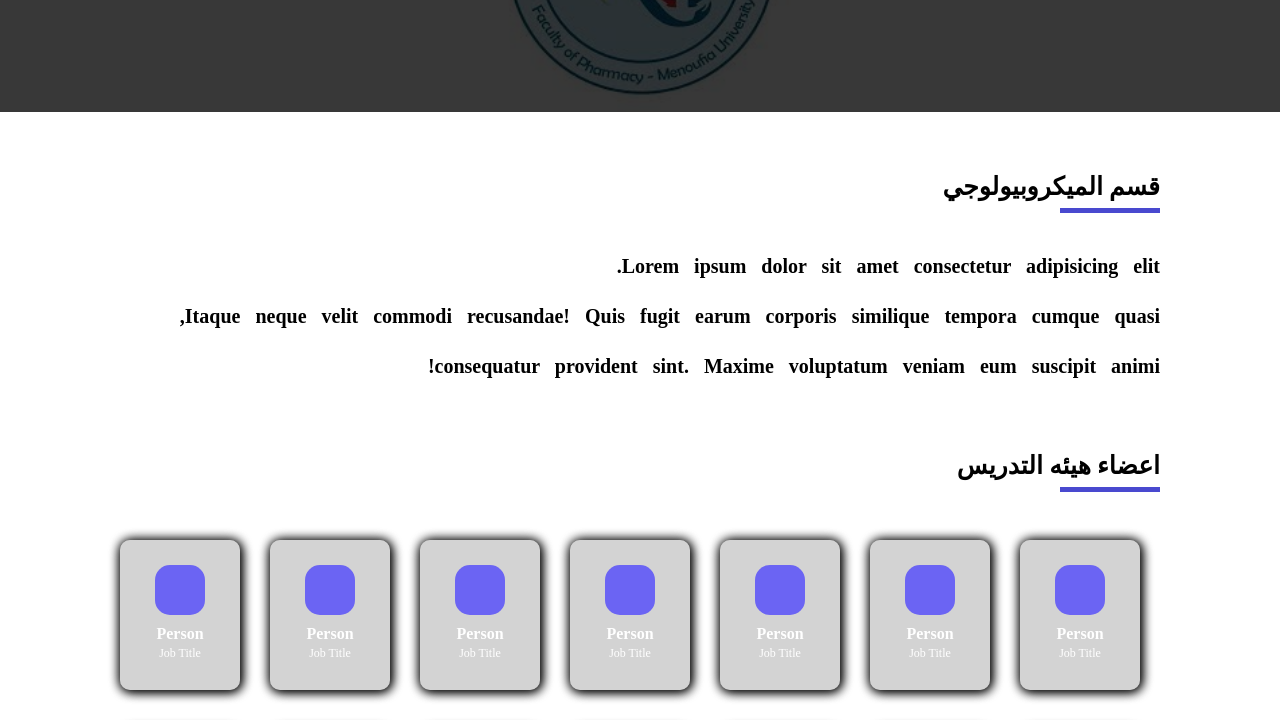
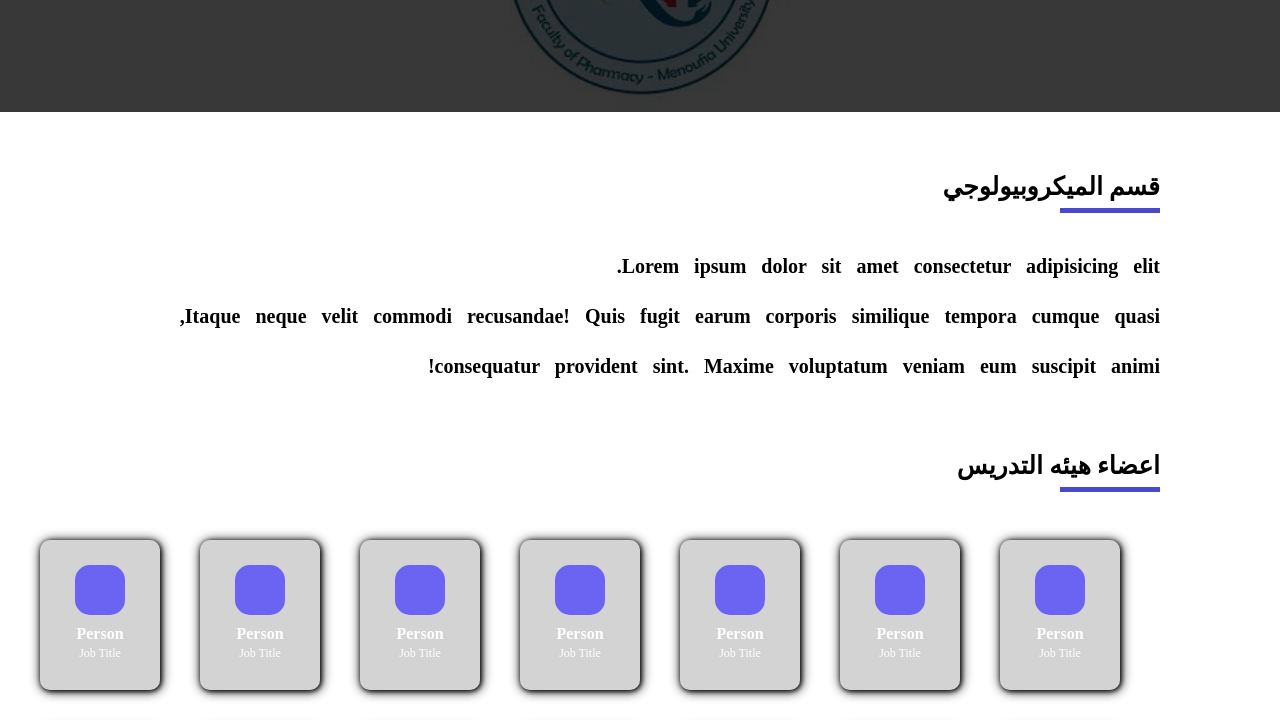
Before and after one commit to AbuhatabX/micro, a plain HTML site: page index.html in a window 1280 px wide. Shown: the part 435-1162 px from the top of the page. Drawn offline with Linux system fonts and the light colour scheme.

Commit message:
Update style.css

```diff
--- a/style.css
+++ b/style.css
@@ -185,6 +185,7 @@ header{
     display: flex;
     flex-wrap: wrap;
     align-items: center;
+    justify-content: center;
     width: 100%;
 }
 /* doctors card */
@@ -194,8 +195,8 @@ header{
     width: 120px;
     height: 150px;
     background-color: whitesmoke;
-    -webkit-box-shadow: 1px 1px 12px #000;
-    box-shadow: 1px 1px 12px #000;
+    -webkit-box-shadow: 1px 1px 5px #000;
+    box-shadow: 1px 1px 5px #000;
     -webkit-transform: preserve-3d;
     -ms-transform: preserve-3d;
     transform: preserve-3d;
@@ -209,8 +210,9 @@ header{
     -ms-flex-pack: center;
     justify-content: center;
     color: #000;
+    margin-top: 30px;
     margin: 20px;
-    margin-left: 10px;
+
   }
 
   .cover {
```
